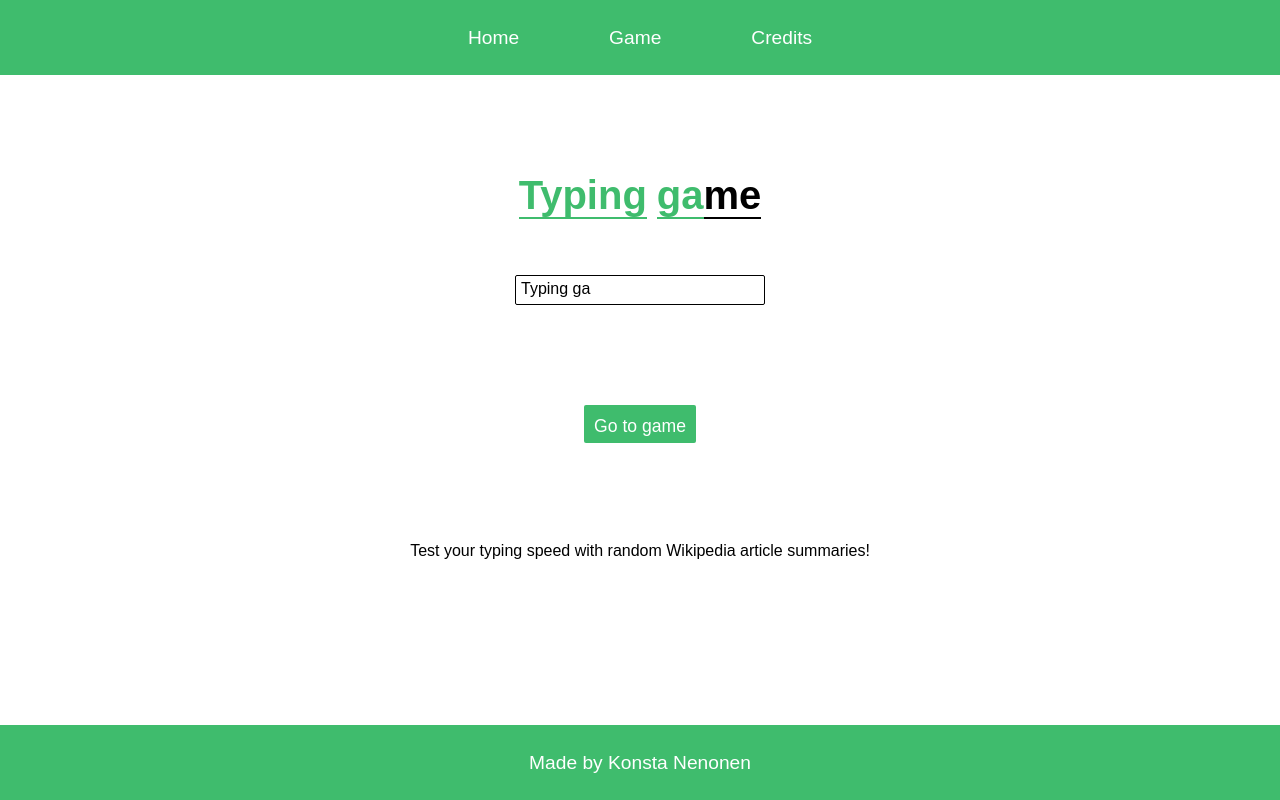
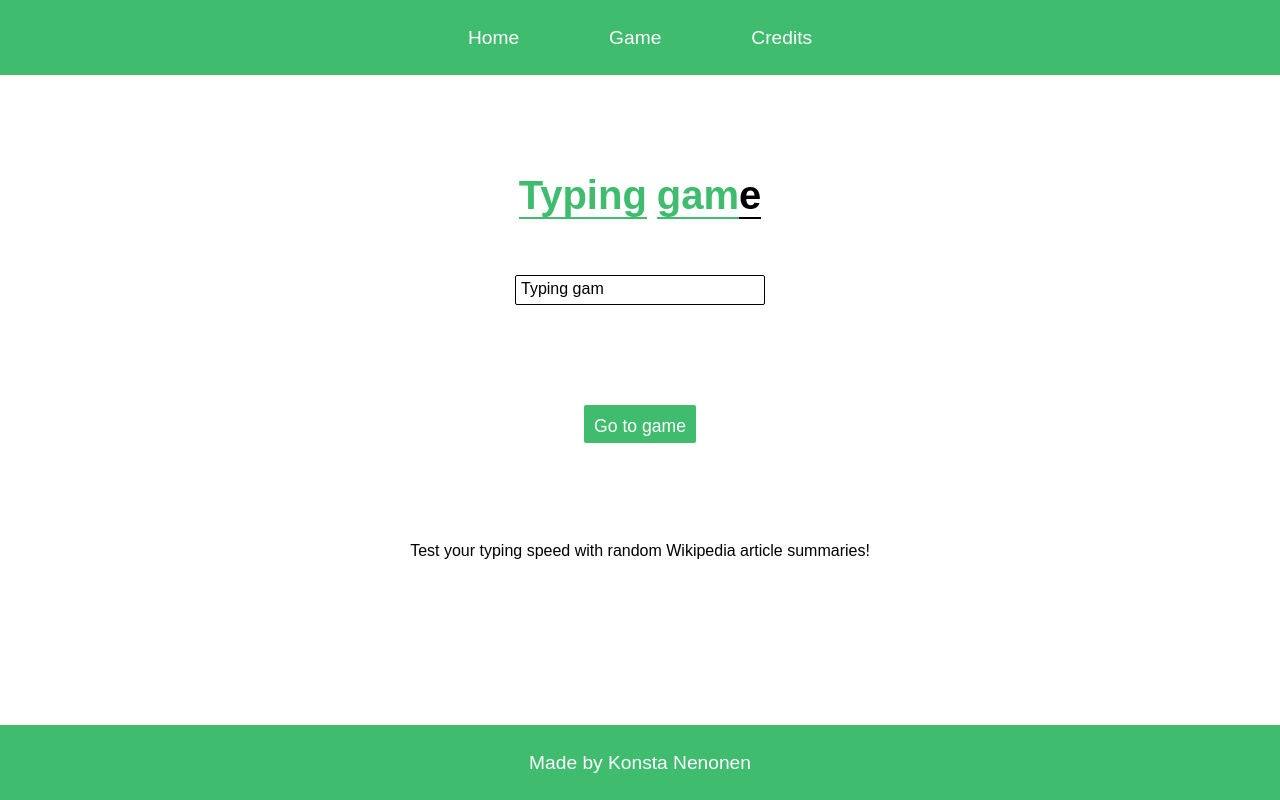
Before and after one commit to Konstanenonen/typing-game, a React (Create React App) app: page / in a window 1280 px wide. Built offline with nearby package versions, Linux system fonts and the light colour scheme.

Commit message:
Made the Home page typing animation looping

```diff
--- a/src/routes/home.tsx
+++ b/src/routes/home.tsx
@@ -7,46 +7,53 @@ import styles from './home.module.scss';
 function Home() {
   const [input, setInput] = useState('');
   const [input2, setInput2] = useState('');
+  // eslint-disable-next-line no-unused-vars
+  const [animationCount, setAnimationCount] = useState(0);
 
   useEffect(() => {
+    setInput('');
+    setInput2('');
     setTimeout(() => {
       setInput('T');
-    }, 500);
+    }, 300);
     setTimeout(() => {
       setInput('Ty');
-    }, 1000);
+    }, 700);
     setTimeout(() => {
       setInput('Typ');
-    }, 1500);
+    }, 1200);
     setTimeout(() => {
       setInput('Typo');
-    }, 2000);
+    }, 1700);
     setTimeout(() => {
       setInput('Typ');
-    }, 2500);
+    }, 2200);
     setTimeout(() => {
       setInput('Typi');
-    }, 3000);
+    }, 2700);
     setTimeout(() => {
       setInput('Typin');
-    }, 3500);
+    }, 3200);
     setTimeout(() => {
       setInput('Typing');
-    }, 4000);
+    }, 3700);
 
     setTimeout(() => {
       setInput2('g');
-    }, 4500);
+    }, 4200);
     setTimeout(() => {
       setInput2('ga');
-    }, 5000);
+    }, 4700);
     setTimeout(() => {
       setInput2('gam');
-    }, 5500);
+    }, 5200);
     setTimeout(() => {
       setInput2('game');
-    }, 6000);
-  }, []);
+    }, 5700);
+    setTimeout(() => {
+      setAnimationCount((a) => a + 1);
+    }, 7000);
+  }, [animationCount]);
 
   return (
     <div className={styles.container}>
```
